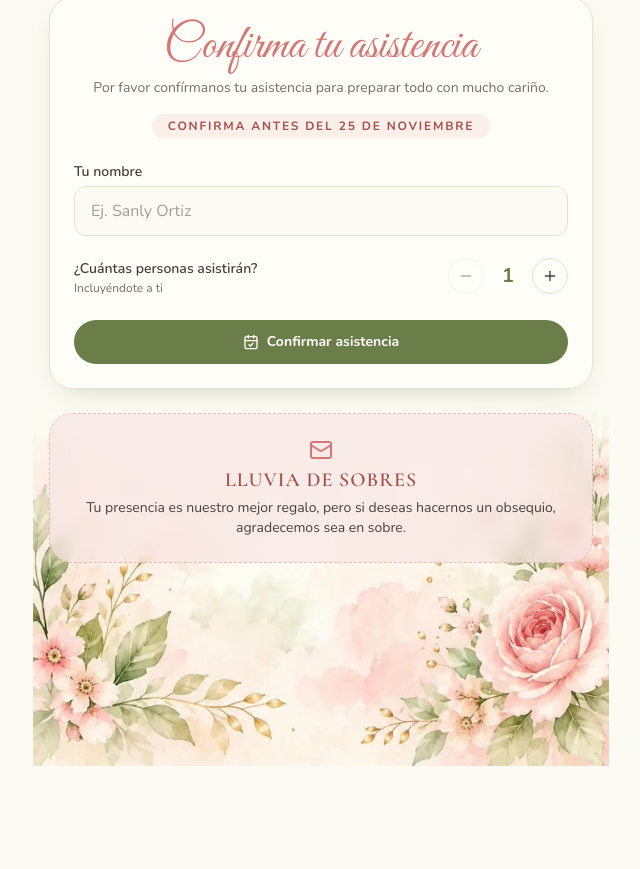
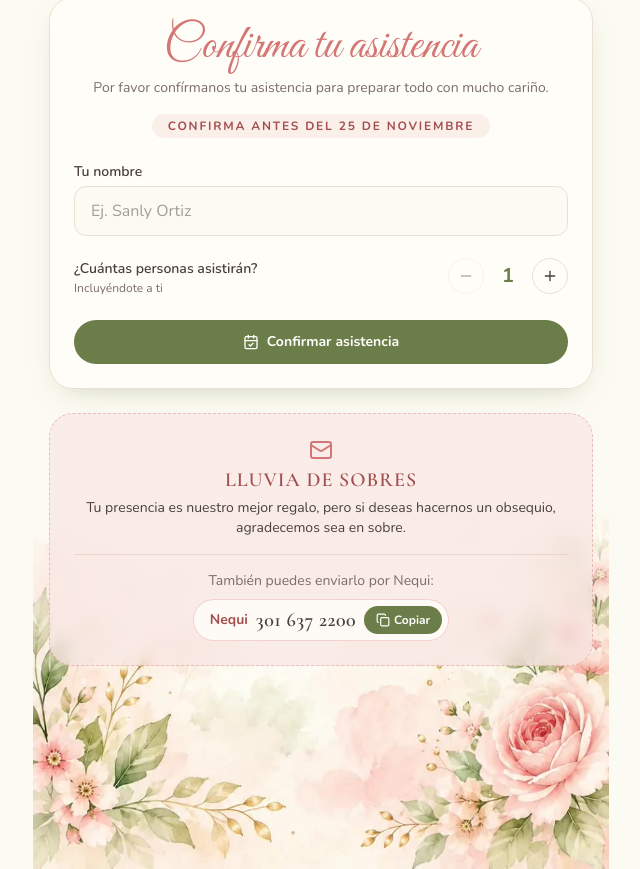
Before and after one commit to yosan-aly/event-rsvp, a React (Vite) app: page / in a window 1280 px wide. Shown: the part 1013-1882 px from the top of the page, without its empty margins (319-959 px from the left). Before the commit the page ends 1779 px from the top, so only its background shows below. Built offline with nearby package versions, Linux system fonts and the light colour scheme; the HTML template or start-up script is replaced by a standard one.

Commit message:
add Nequi  transfer

```diff
--- a/index.html
+++ b/index.html
@@ -13,7 +13,7 @@
     <meta property="og:description" content="Confirma tu asistencia a nuestra boda." />
     <meta property="og:type" content="website" />
     <!-- La URL debe ser absoluta: ajustarla si el dominio final de Vercel es otro -->
-    <meta property="og:image" content="https://boda-ludibia.vercel.app/og.jpg" />
+    <meta property="og:image" content="https://boda-ludibia-gildardo.vercel.app/og.jpg" />
     <meta property="og:image:width" content="1200" />
     <meta property="og:image:height" content="630" />
     <meta name="twitter:card" content="summary_large_image" />
--- a/src/components/EventDetails.tsx
+++ b/src/components/EventDetails.tsx
@@ -1,4 +1,5 @@
-import { Church, Heart, Mail, PartyPopper, type LucideIcon } from "lucide-react";
+import { useState } from "react";
+import { Check, Church, Copy, Heart, Mail, PartyPopper, type LucideIcon } from "lucide-react";
 import { eventInfo } from "@/data/event";
 
 const icons: Record<(typeof eventInfo.schedule)[number]["icon"], LucideIcon> = {
@@ -42,6 +43,42 @@ export function GiftNote() {
         {eventInfo.giftNote.title}
       </h2>
       <p className="mt-1 text-sm">{eventInfo.giftNote.text}</p>
+      <TransferInfo {...eventInfo.giftNote.transfer} />
     </section>
   );
 }
+
+/** Datos para enviar el obsequio por transferencia, con botón para copiar el número. */
+function TransferInfo({ method, account }: { method: string; account: string }) {
+  const [copied, setCopied] = useState(false);
+
+  async function copy() {
+    try {
+      // Sin espacios, como lo piden las apps de pago
+      await navigator.clipboard.writeText(account.replace(/\s/g, ""));
+      setCopied(true);
+      setTimeout(() => setCopied(false), 2000);
+    } catch {
+      // Navegador sin permiso de portapapeles: el número sigue visible para copiarlo a mano
+    }
+  }
+
+  return (
+    <div className="mt-4 border-t border-rose/20 pt-4">
+      <p className="text-sm text-muted-foreground">También puedes enviarlo por {method}:</p>
+      <div className="mt-2 inline-flex items-center gap-2 rounded-full border border-rose/30 bg-card/90 py-1.5 pr-1.5 pl-4">
+        <span className="text-sm font-bold text-rose-dark">{method}</span>
+        <span className="font-display text-xl font-semibold tracking-wide">{account}</span>
+        <button
+          type="button"
+          onClick={copy}
+          aria-label={`Copiar número de ${method}`}
+          className="inline-flex items-center gap-1 rounded-full bg-primary px-3 py-1.5 text-xs font-bold text-primary-foreground"
+        >
+          {copied ? <Check className="h-3.5 w-3.5" aria-hidden /> : <Copy className="h-3.5 w-3.5" aria-hidden />}
+          {copied ? "Copiado" : "Copiar"}
+        </button>
+      </div>
+    </div>
+  );
+}
--- a/src/data/event.ts
+++ b/src/data/event.ts
@@ -25,6 +25,8 @@ export const eventInfo = {
   giftNote: {
     title: "Lluvia de sobres",
     text: "Tu presencia es nuestro mejor regalo, pero si deseas hacernos un obsequio, agradecemos sea en sobre.",
+    /** Alternativa al sobre físico: transferencia */
+    transfer: { method: "Nequi", account: "301 637 2200" },
   },
   intro: "Por favor confírmanos tu asistencia para preparar todo con mucho cariño.",
   // Solo informativa: se aceptan confirmaciones después de esta fecha
```
